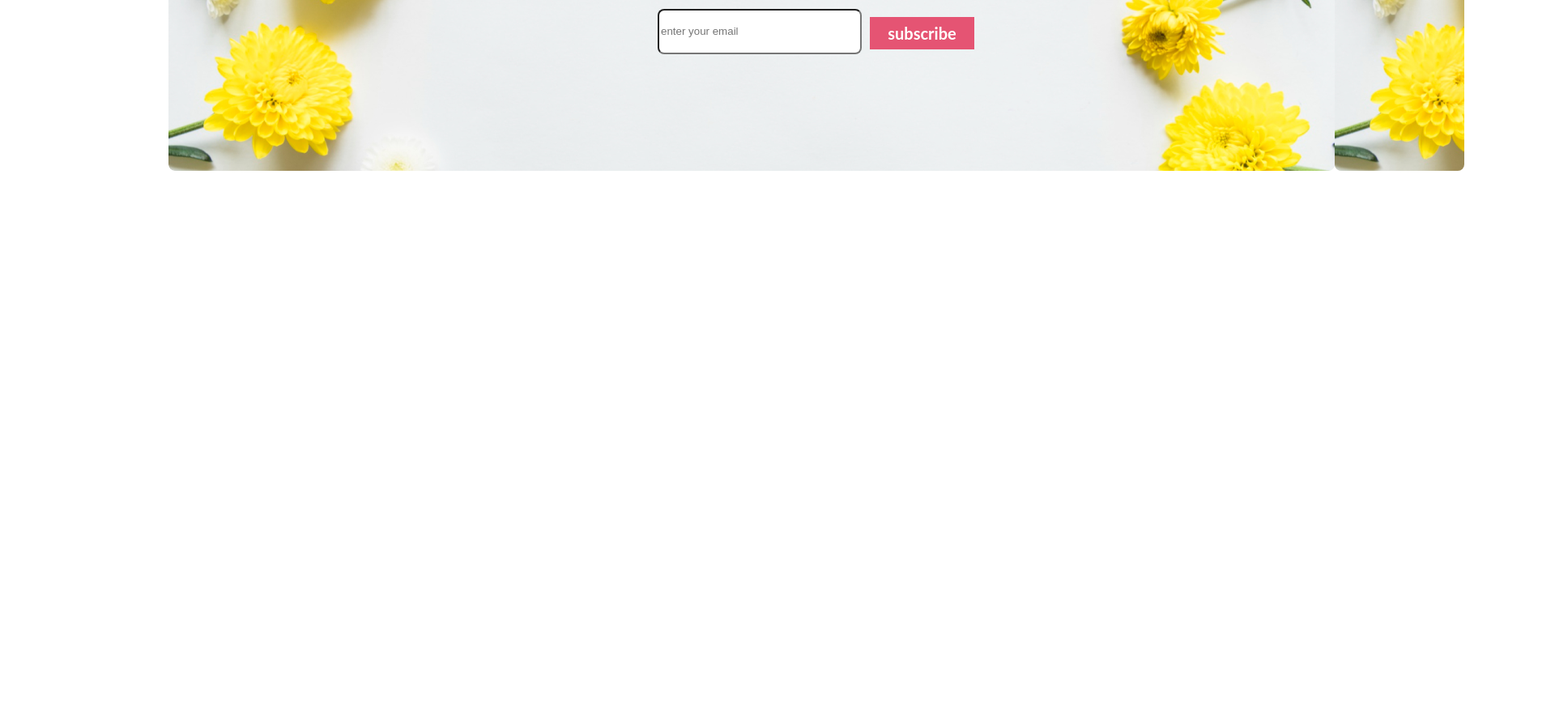
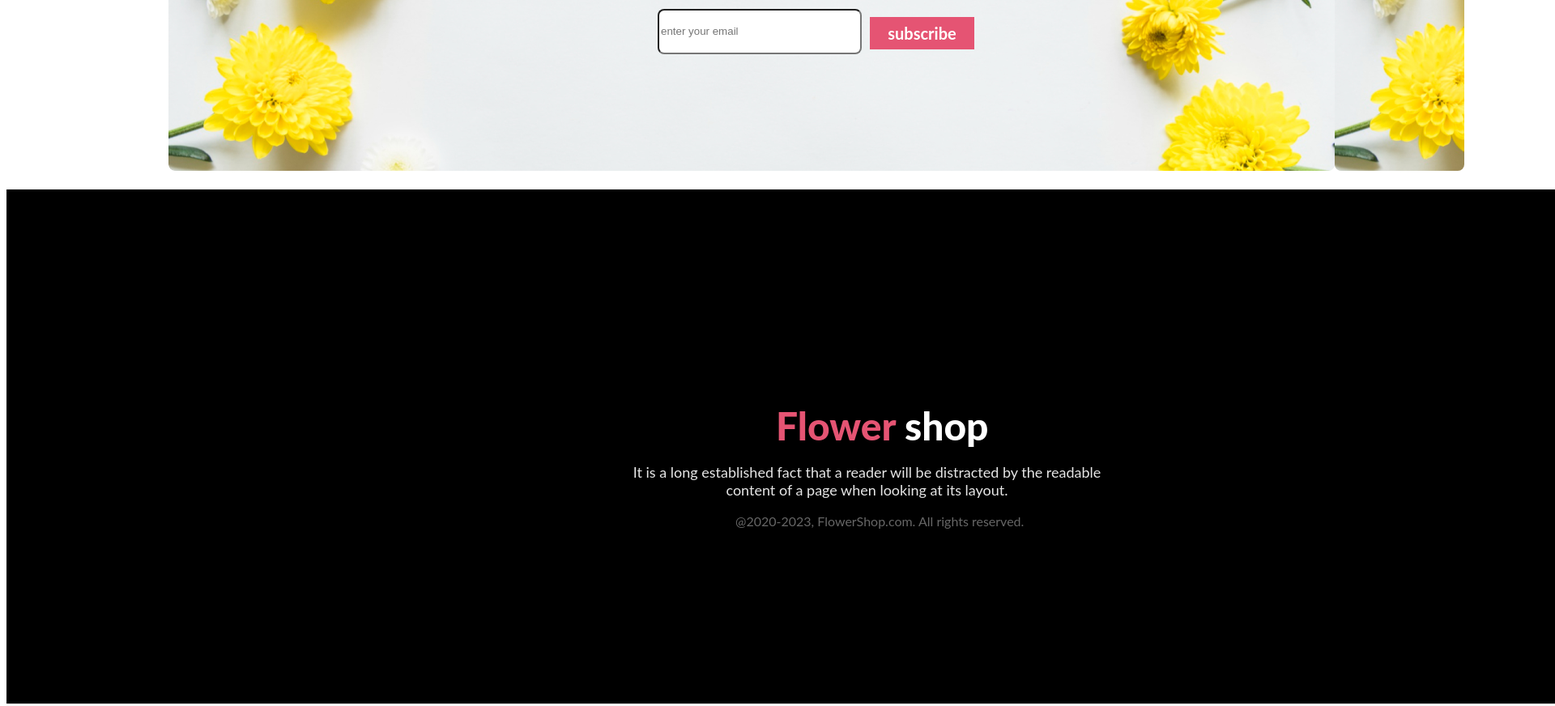
Before and after one commit to khairulcse37/flower-shop-portfoio, a plain HTML site: page index.html in a window 1280 px wide. Shown: the part 4665-5537 px from the top of the page at 81% size, 1920 px wide, since content can reach past the window. Before the commit the page ends 4965 px from the top, so only its background shows below. Drawn offline with Linux system fonts and the light colour scheme.

Commit message:
saved footer

```diff
--- a/index.html
+++ b/index.html
@@ -123,6 +123,16 @@
 
     </main>
     <footer>
+        <div class="footer-head">
+            <h4 class="footer-title">Flower
+                <span>shop</span>
+            </h4>
+            <p class="para1">
+                It is a long established fact that a reader will be distracted by the readable content of a page when looking at its layout.</p>
+
+<p class="para2">@2020-2023, FlowerShop.com. All rights reserved.</p>     </div>
+
+
 
     </footer>
 </body>
--- a/stylel/protfolio.css
+++ b/stylel/protfolio.css
@@ -273,3 +273,43 @@ margin-top: 10px;
     justify-content: space-between;
 
 }
+span{
+    color:white;
+}
+
+.footer-head{
+    align-items: center;
+    padding: 200px 600px;
+    background-color: black;
+    width: 2000px;
+}
+.footer-title{
+    padding:0px 350px;
+    color: #E55473;
+font-family: Lato;
+font-size: 48px;
+font-weight: 800;
+margin-bottom:5px;
+
+}
+.para1{
+    display: flex;
+width: 625px;
+flex-direction: column;
+color: rgba(255, 255, 255, 0.90);
+text-align: center;
+font-family: Lato;
+font-size: 18px;
+padding: 0px 150px 0px ;
+font-weight: 400;
+
+}
+.para2{
+    color: rgba(255, 255, 255, 0.40);
+
+font-family: Lato;
+font-size: 16px;
+padding: 0px 300px;
+font-weight: 400;
+
+}
```
